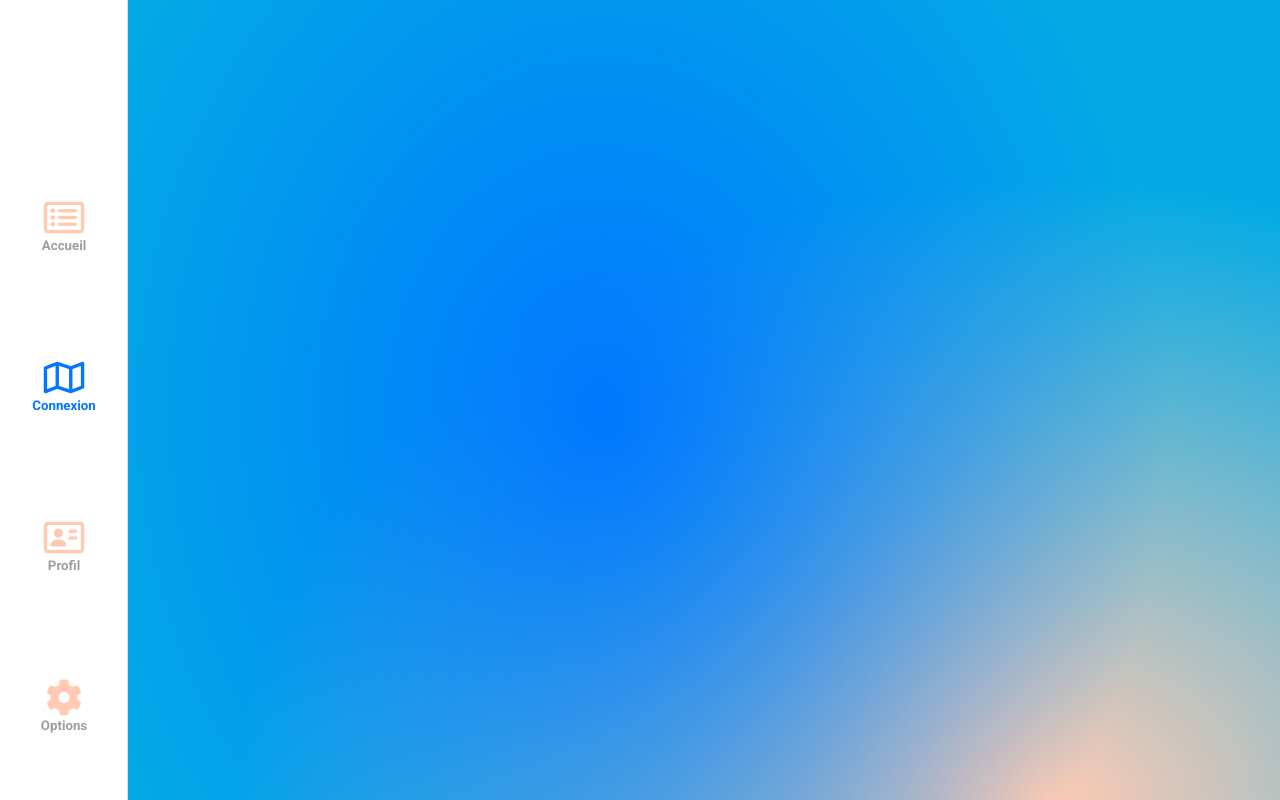
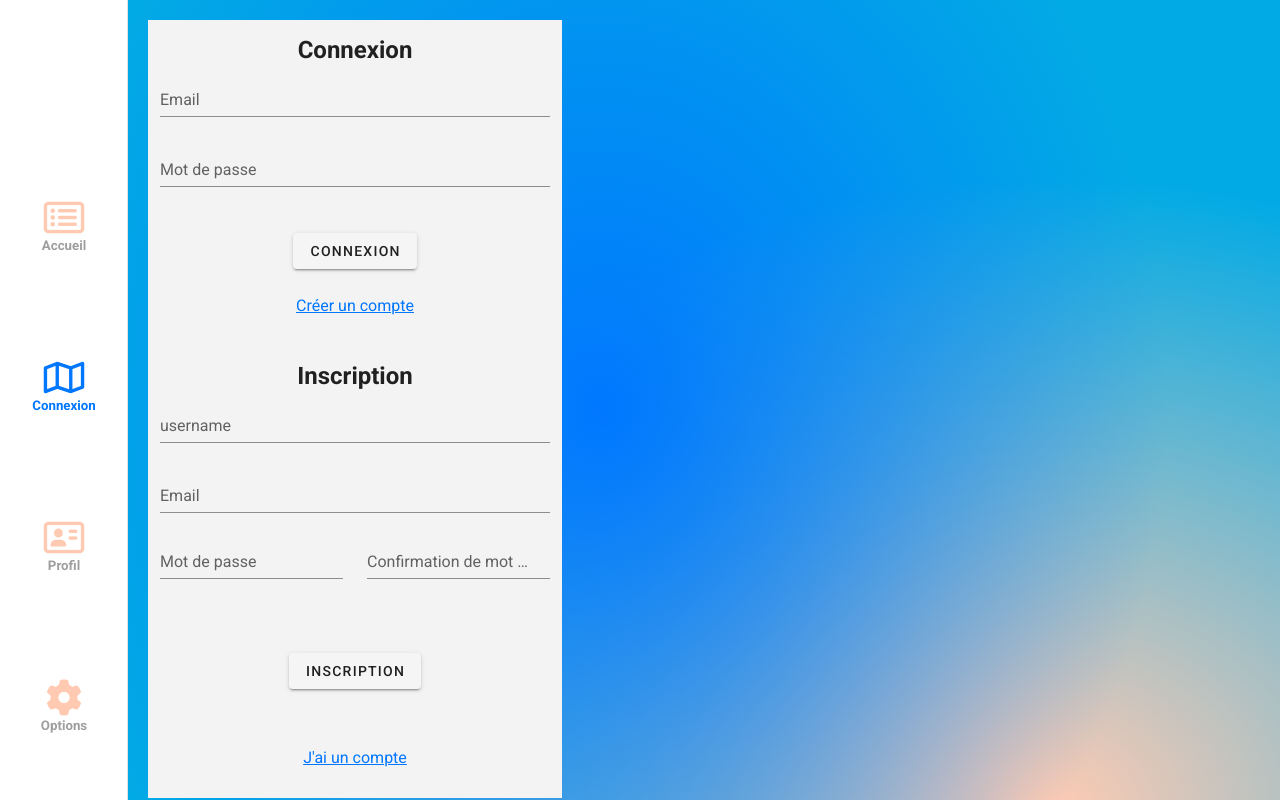
Before and after one commit to stanislasbdx/TriBidO, a Vue app: page /login in a window 1280 px wide. Shown: the top 800 px of the page. Built offline with nearby package versions, Linux system fonts and the light colour scheme; no server answers.

Commit message:
✨ feature・Page Login fonctionnelle

```diff
--- a/src/router/index.js
+++ b/src/router/index.js
@@ -13,20 +13,9 @@ const routes = [
 		component: () => import('@/views/Home.vue')
 	},
 	{
-		path: "/favorites",
-		name: "Favorites",
-		component: () => import('@/views/Home.vue'),
-		meta: {
-			requiresAuth: true
-		}
-	},
-	{
-		path: "/map",
-		name: "Map",
-		component: () => import('@/views/Home.vue'),
-		meta: {
-			requiresAuth: true
-		}
+		path: "/login",
+		name: "Login",
+		component: () => import('@/views/Login.vue')
 	}
 ];
 
--- /dev/null
+++ b/src/views/Login.vue
@@ -0,0 +1,105 @@
+<template>
+	<div>
+		<v-col justify="center" align="center" style="background-color: #f3f3f3">
+			<h2>Connexion</h2>
+			<v-text-field v-model="email" label="Email"> </v-text-field>
+			<v-text-field v-model="password" label="Mot de passe">
+			</v-text-field>
+
+			<v-btn @click="login()">Connexion</v-btn>
+			<p>
+				<router-link to="/signup"> Créer un compte </router-link>
+			</p>
+		</v-col>
+
+		<v-col justify="center" align="center" style="background-color: #f3f3f3">
+			<h2>Inscription</h2>
+			<v-text-field label="username" type="text" v-model="username"></v-text-field>
+			<v-text-field label="Email" type="email" v-model="email"></v-text-field>
+			<v-row class="align-content-center py-2">
+				<v-col cols="12" lg="6" class="py-0">
+					<v-text-field v-model="password" label="Mot de passe">
+					</v-text-field>
+				</v-col>
+				<v-col cols="12" lg="6" class="py-0">
+					<v-text-field v-model="password2" label="Confirmation de mot de passe">
+					</v-text-field>
+				</v-col>
+			</v-row>
+			<v-container class="py-8">
+				<v-btn @click="signup()">Inscription</v-btn>
+			</v-container>
+			<p>
+				<router-link to="/login"> J'ai un compte </router-link>
+			</p>
+		</v-col>
+	</div>
+</template>
+
+<style scoped>
+	h2 {
+		text-align: center;
+	}
+
+	.v-btn {
+		margin: 25px;
+	}
+</style>
+
+
+<script>
+export default {
+	name: "Login",
+
+	data() {
+		return {
+			email: "",
+
+			username: "",
+
+			password: "",
+			password2: "",
+		};
+	},
+
+	methods: {
+		async login() {
+			try {
+				await this.$firebase.auth().signInWithEmailAndPassword(this.email, this.password);
+
+				this.$router.replace({
+					path: "/"
+				});
+			} catch (error) {
+				console.log(error);
+			}
+		},
+
+		verifyPassword: function() {
+			if (this.password == this.password2) {
+				return true;
+			}
+			return false;
+		},
+
+		signup() {
+			if (this.verifyPassword()) {
+				this.$firebase.auth().createUserWithEmailAndPassword(this.email, this.password).then(credentials => {
+					credentials.user.updateProfile({
+						displayName: this.username
+					});
+
+					this.$db
+						.collection("users")
+						.doc(credentials.user.uid)
+						.set({
+							username: this.username,
+							email: this.email,
+							creationDate: new Date()
+						});
+				});
+			}
+		}
+	}
+};
+</script>
```
